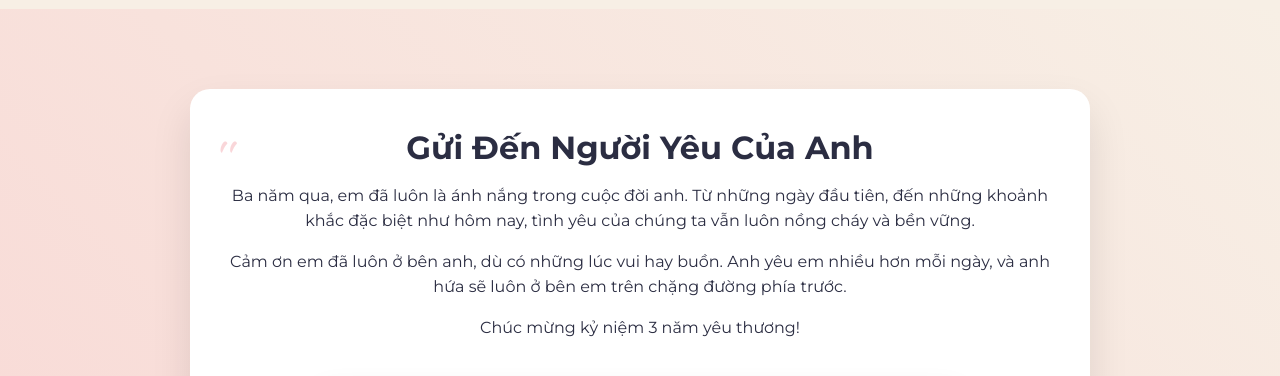
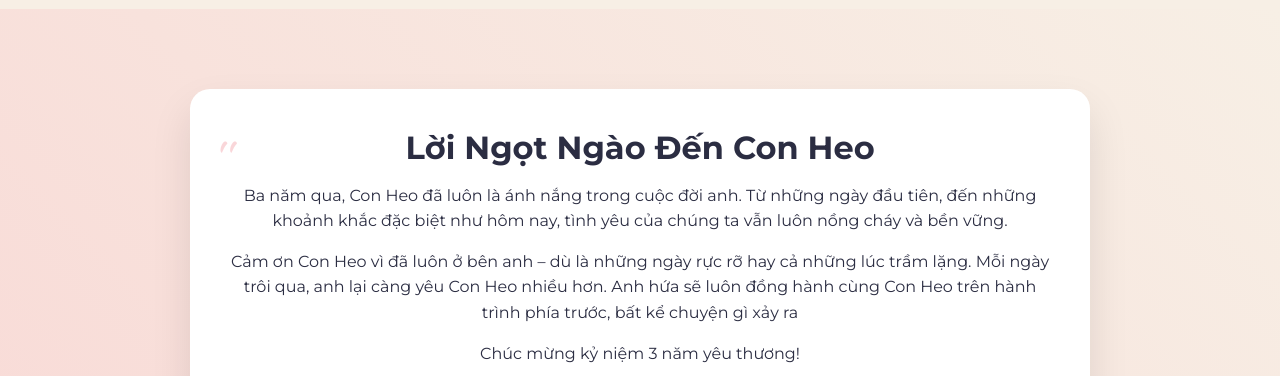
Before and after one commit to MaiTheHao/Me-You, a plain HTML site: page index.html in a window 1280 px wide. Shown: the part 3720-4096 px from the top of the page. Drawn offline with Linux system fonts and the light colour scheme.

Commit message:
update nè

```diff
--- a/index.html
+++ b/index.html
@@ -76,14 +76,15 @@
 		<section class="message" id="message">
 			<div class="container">
 				<div class="message-card">
-					<h2>Gửi Đến Người Yêu Của Anh</h2>
+					<h2>Lời Ngọt Ngào Đến Con Heo</h2>
 					<p>
-						Ba năm qua, em đã luôn là ánh nắng trong cuộc đời anh. Từ những ngày đầu tiên, đến những khoảnh
-						khắc đặc biệt như hôm nay, tình yêu của chúng ta vẫn luôn nồng cháy và bền vững.
+						Ba năm qua, Con Heo đã luôn là ánh nắng trong cuộc đời anh. Từ những ngày đầu tiên, đến những
+						khoảnh khắc đặc biệt như hôm nay, tình yêu của chúng ta vẫn luôn nồng cháy và bền vững.
 					</p>
 					<p>
-						Cảm ơn em đã luôn ở bên anh, dù có những lúc vui hay buồn. Anh yêu em nhiều hơn mỗi ngày, và anh
-						hứa sẽ luôn ở bên em trên chặng đường phía trước.
+						Cảm ơn Con Heo vì đã luôn ở bên anh – dù là những ngày rực rỡ hay cả những lúc trầm lặng. Mỗi
+						ngày trôi qua, anh lại càng yêu Con Heo nhiều hơn. Anh hứa sẽ luôn đồng hành cùng Con Heo trên
+						hành trình phía trước, bất kể chuyện gì xảy ra
 					</p>
 					<p>Chúc mừng kỷ niệm 3 năm yêu thương!</p>
 					<video controls poster="videos/v1.mp4" autoplay loop>
```
